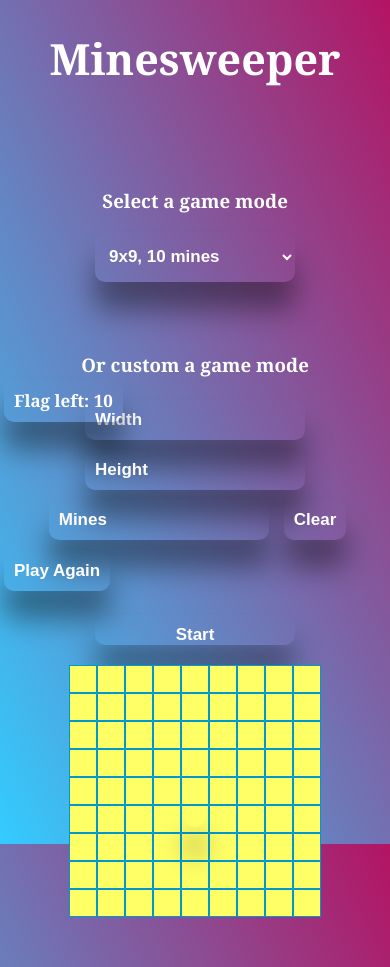
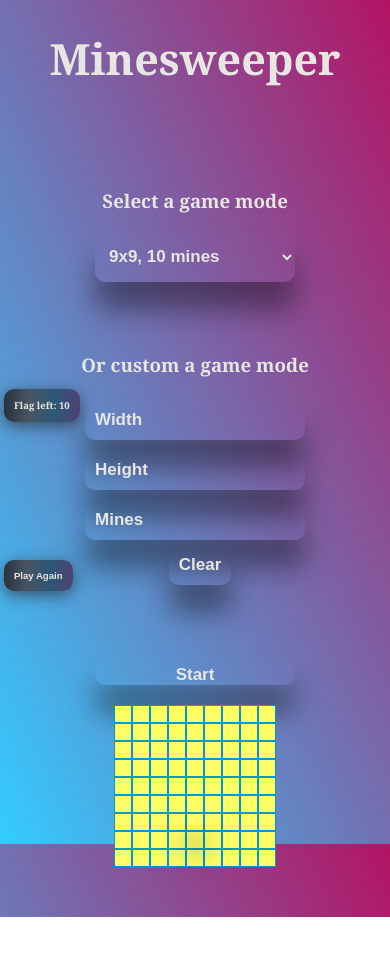
Before and after one commit to ngocphucnguyen256/minesweeper, a React (Create React App) app: page / in a window 390 px wide. After the commit the page ends 917 px from the top, so only its background shows below. Built offline with nearby package versions, Linux system fonts and the light colour scheme.

Commit message:
responsive

```diff
--- a/src/App.css
+++ b/src/App.css
@@ -12,7 +12,7 @@
     background: linear-gradient(to top right,
     #33ccff 0%, #b31463 100%);
    background-size: cover;
-   color: white;
+   color: rgb(232, 230, 227);
    font-family: Georgia, 'Times New Roman', Times, serif;
    text-align: center;
     background-repeat: no-repeat;
@@ -30,7 +30,7 @@
     background: none;
     border: none;
     border-radius: 10px;
-    color: white;
+    color: rgb(232, 230, 227);
     box-shadow: 0 28px 28px rgba(0,0,0,0.4);
     font-weight: 700;
     font-size: 17px;
@@ -47,7 +47,7 @@
     margin: 5px;
 }
 ::placeholder{
-    color: white;
+    color: rgb(232, 230, 227);
 }
 button{
     transition: all 0.5s ease;
@@ -106,3 +106,20 @@
     right: 2%;
     bottom: 2%;
 }
+@media screen and (max-width:470px){
+    .flag-left,.play-again,.goTop{
+        background-image: linear-gradient(
+            to right,
+            #29323c,
+            #485563,
+            #2b5876,
+            #4e4376
+          );
+          box-shadow: 0 4px 15px 0 rgba(45, 54, 65, 0.75);
+          font-size: 0.6rem;
+    }
+    .col>div{
+        width:10px;
+        height:10px;
+    }
+}
--- a/src/Game.jsx
+++ b/src/Game.jsx
@@ -1,4 +1,5 @@
 import React, { useState, useEffect } from "react";
+import {Select} from 'antd';
 import Board from "./Board";
 import GoTop from './GoTop'
 function Game() {
@@ -82,6 +83,7 @@
             <option value="3">16x30, 99mines</option>
           </select>
           <h3>Or custom a game mode</h3>
+          <div className="custom-input-container">
           <input
             type="number"
             placeholder="Width"
@@ -97,6 +99,7 @@
             placeholder="Mines"
             onChange={(e) => onChangeInputMines(e.target.value)}
           />
+          </div>
           <button className="clear-button" type="reset" onClick={onClearClick}>
             Clear
           </button>
```
